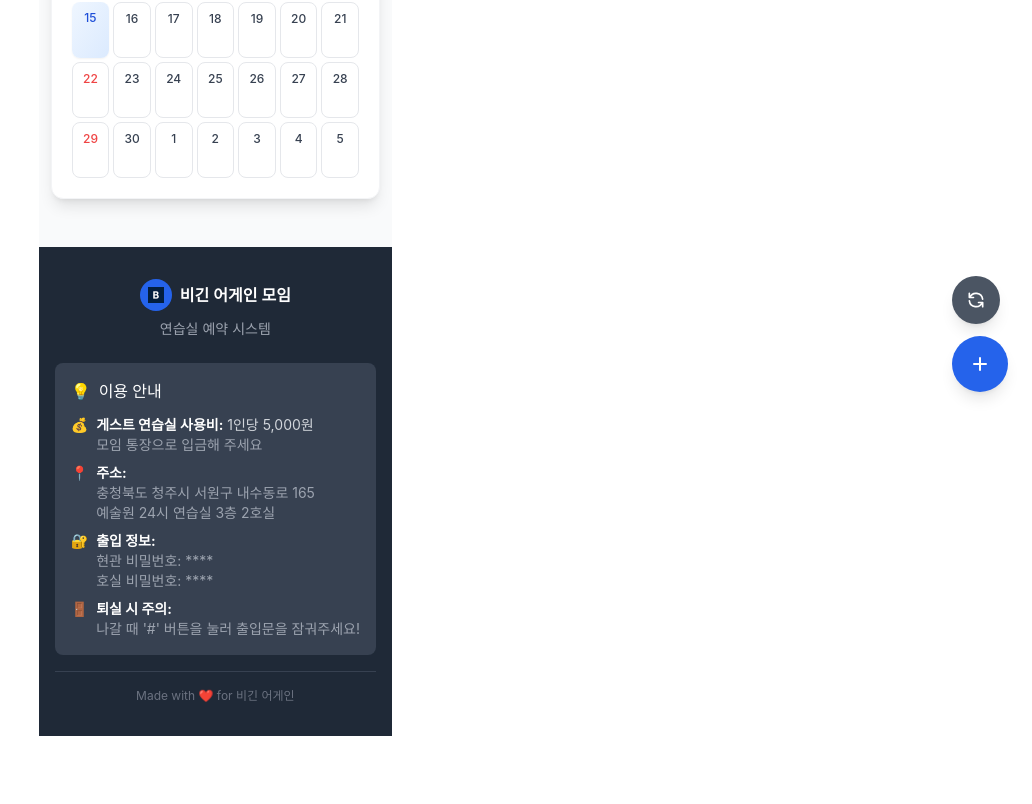
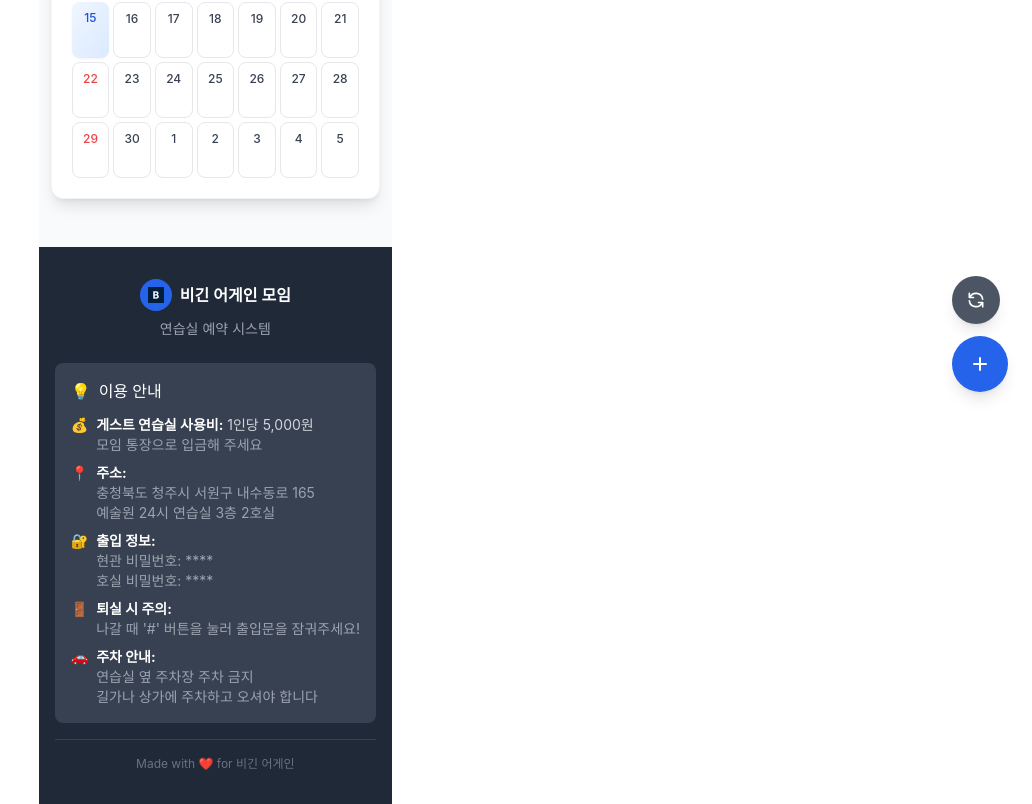
Before and after one commit to DodamKing/begin-again-reservation, a Vue app: page / in a window 1280 px wide. Shown: the part 384-1188 px from the top of the page, without its empty margins (248-1280 px from the left). Before the commit the page ends 1120 px from the top, so only its background shows below. Built offline with nearby package versions, Linux system fonts and the light colour scheme.

Commit message:
예약 place holder 수정, 주차 안내 추가

```diff
--- a/src/App.vue
+++ b/src/App.vue
@@ -211,6 +211,14 @@
               <div>
                 <strong class="text-white">퇴실 시 주의:</strong><br>
                 <span class="text-gray-400">나갈 때 '#' 버튼을 눌러 출입문을 잠궈주세요!</span>
+              </div>
+            </div>
+
+            <div class="flex items-start">
+              <span class="mr-2 text-orange-400 flex-shrink-0">🚗</span>
+              <div>
+                <strong class="text-white">주차 안내:</strong><br>
+                <span class="text-gray-400">연습실 옆 주차장 주차 금지<br>길가나 상가에 주차하고 오셔야 합니다</span>
               </div>
             </div>
           </div>
--- a/src/components/BookingForm.vue
+++ b/src/components/BookingForm.vue
@@ -80,7 +80,7 @@
             :value="booking.purpose"
             @input="$emit('update:booking', { ...booking, purpose: $event.target.value })"
             type="text"
-            placeholder="예: 파트 연습, 밴드 연습 등"
+            placeholder="사용 목적을 간단히 입력하세요"
             class="w-full px-3 py-3 text-base border border-gray-300 rounded-md focus:ring-2 focus:ring-blue-500 focus:border-blue-500"
             required
           >
```
